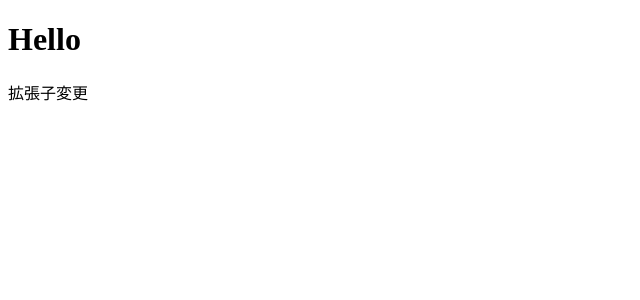
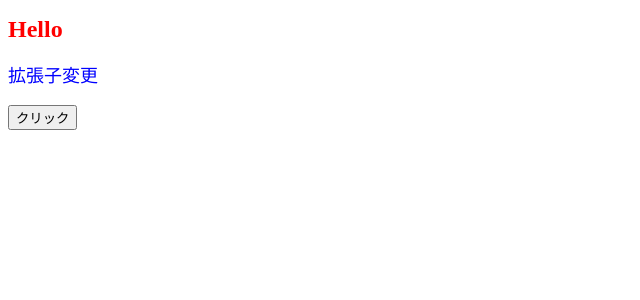
Before and after one commit to Takuya-Ampi/react-test, a React (Create React App) app: page / in a window 1280 px wide. Shown: the top 300 px of the page, without its empty margins (0-640 px from the left). Built offline with nearby package versions, Linux system fonts and the light colour scheme.

Commit message:
メソッド追加およびstyle追加

```diff
--- a/src/App.jsx
+++ b/src/App.jsx
@@ -1,10 +1,13 @@
 import React from "react";
 
 const App = () => {
+  const onClickButton = () => alert("aaa");
+  const contentStyle = { color: "blue", fontSize: "18px" };
   return (
     <>
-      <h1>Hello</h1>
-      <p>拡張子変更</p>
+      <h1 style={{ color: "red", fontSize: "24px" }}>Hello</h1>
+      <p style={contentStyle}>拡張子変更</p>
+      <button onClick={onClickButton}>クリック</button>
     </>
   );
 };
```
